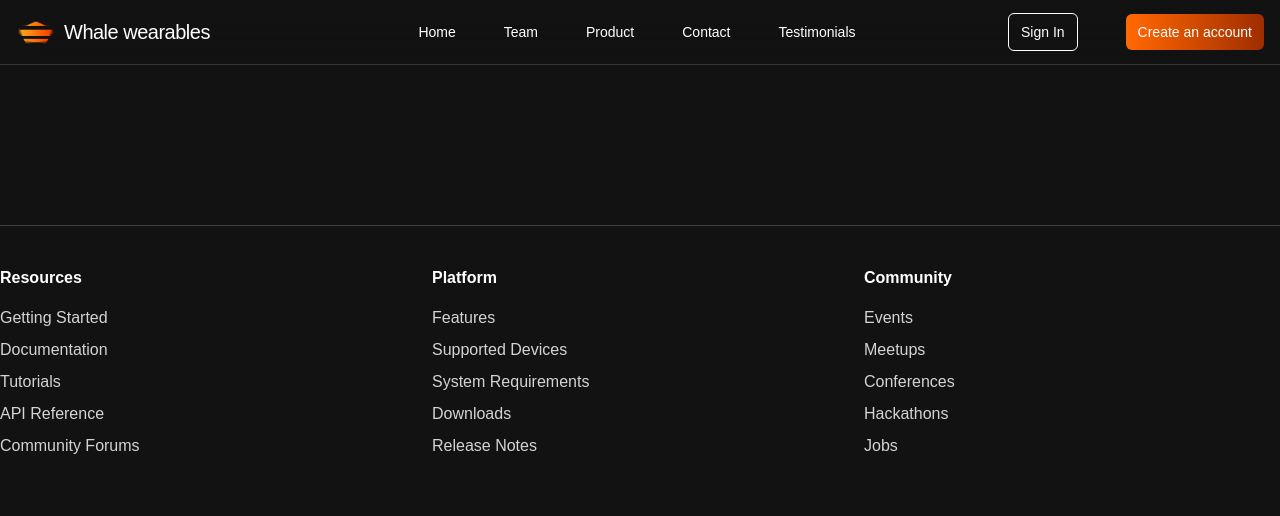
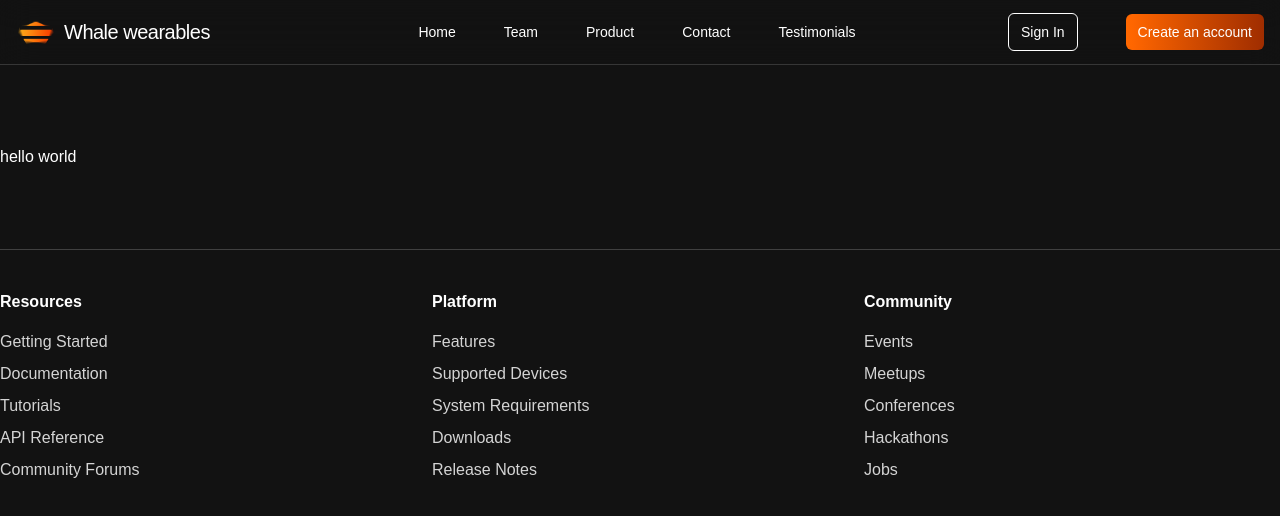
Before and after one commit to Abhishektotad17/whale-wearables, a React (Vite) app: page /login in a window 1280 px wide. Shown: the top 516 px of the page. Built offline with nearby package versions, Linux system fonts and the light colour scheme.

Commit message:
Code refactoring

```diff
--- a/src/App.tsx
+++ b/src/App.tsx
@@ -2,7 +2,7 @@ import Navbar from "./components/Navbar";
 import Footer from "./components/Footer";
 import ScrollToTop from "./components/ScrollToTop"
 import { BrowserRouter as Router, Routes, Route } from "react-router-dom"
-import AnimatedRoutes from "./components/AnimatedRoutes";
+import AnimatedRoutes from "./routes/AnimatedRoutes";
 
 function App() {
   return(
--- /dev/null
+++ b/src/pages/Login.tsx
@@ -0,0 +1,11 @@
+
+
+const LoginPage = () => {
+  return (
+    <div className="">
+      hello world
+    </div>
+  )
+}
+
+export default LoginPage
--- a/src/components/Product.tsx
+++ b/src/pages/Product.tsx
@@ -10,7 +10,7 @@ import user3 from '../assets/profile-pictures/user3.jpg';
 import user4 from '../assets/profile-pictures/user4.jpg';
 import user5 from '../assets/profile-pictures/user5.jpg';
 import { productDescription } from '../constants';
-import { ProductGallery } from './ScrollGallery';
+import { ProductGallery } from '../components/ScrollGallery';
 
 const imageVariants = {
   offscreen: {
--- a/src/components/AnimatedRoutes.tsx
+++ b/src/routes/AnimatedRoutes.tsx
@@ -1,9 +1,10 @@
 import React, { ReactNode } from "react";
 import { Routes, Route, useLocation } from "react-router-dom";
 import { AnimatePresence, motion } from "framer-motion";
-import HeroSection from "./HeroSection";
-import Product from "./Product";
-import Testimonials from "./Testimonials";
+import Home from "../pages/Home";
+import Product from "../pages/Product";
+import Testimonials from "../pages/Testimonials";
+import Login from "../pages/Login";
 
 // Define Type for Props
 interface PageWrapperProps {
@@ -37,9 +38,10 @@ const AnimatedRoutes: React.FC = () => {
   return (
     <AnimatePresence mode="wait">
       <Routes location={location} key={location.pathname}>
-        <Route path="/" element={<PageWrapper><HeroSection /></PageWrapper>} />
+        <Route path="/" element={<PageWrapper><Home /></PageWrapper>} />
         <Route path="/products" element={<PageWrapper><Product /></PageWrapper>} />
         <Route path="/testimonials" element={<PageWrapper><Testimonials /></PageWrapper>} />
+        <Route path="/login" element={<PageWrapper><Login /></PageWrapper>} />
       </Routes>
     </AnimatePresence>
   );
```
Also changed, not shown: src/pages/Home.tsx (renamed from src/components/HeroSection.tsx), src/pages/Testimonials.tsx (renamed from src/components/Testimonials.tsx), 1 other file (tests, documents, lock files or other folders).
